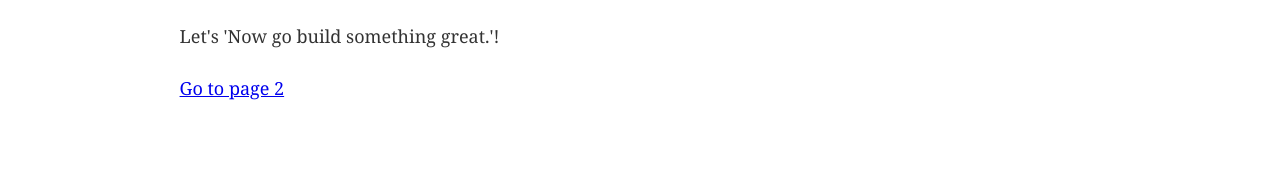
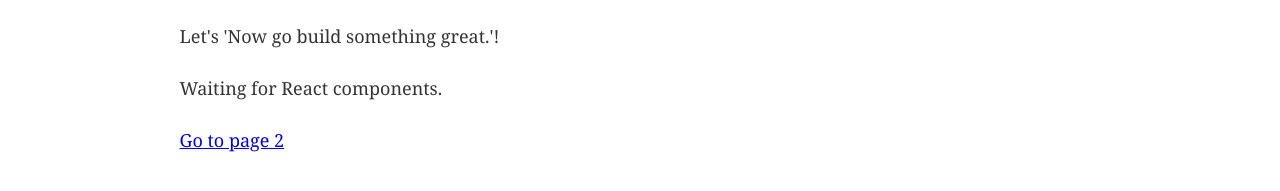
Before and after one commit to timkappno/Kaboom, a Gatsby site: page / in a window 1280 px wide. Shown: the part 223-414 px from the top of the page. Built offline with nearby package versions, Linux system fonts and the light colour scheme; Gatsby itself is replaced by a stand-in of ours.

Commit message:
second push

```diff
--- a/src/pages/index.js
+++ b/src/pages/index.js
@@ -8,6 +8,7 @@
     <h1>Journeys in React</h1>
     <p>Documenting the progress that I make journeying on the way to React.</p>
     <p>Let's 'Now go build something great.'!</p>
+    <p>Waiting for React components.</p>
     <Link to="/page-2/">Go to page 2</Link>
   </Layout>
 )
```
